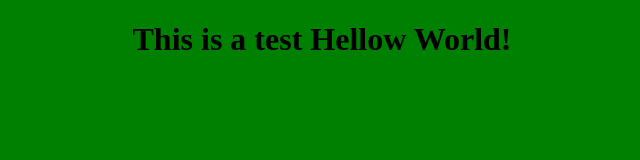
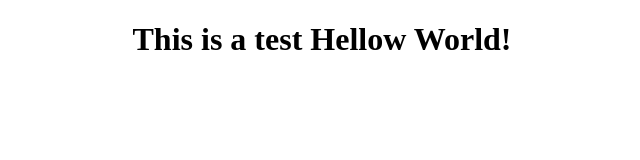
Before and after one commit to shootlighter/Just-Testing, a plain HTML site: page index.html in a window 1280 px wide. Shown: the whole page, without its empty margins (318-958 px from the left). Drawn offline with Linux system fonts and the light colour scheme.

Commit message:
Update index.html

```diff
--- a/index.html
+++ b/index.html
@@ -3,8 +3,6 @@
   <title>This is a test - Hello World</title>
   <style>
     body {
-     background-color: green;
-     color: ffffff;
       text-align: center;
     }
   </style>
```
